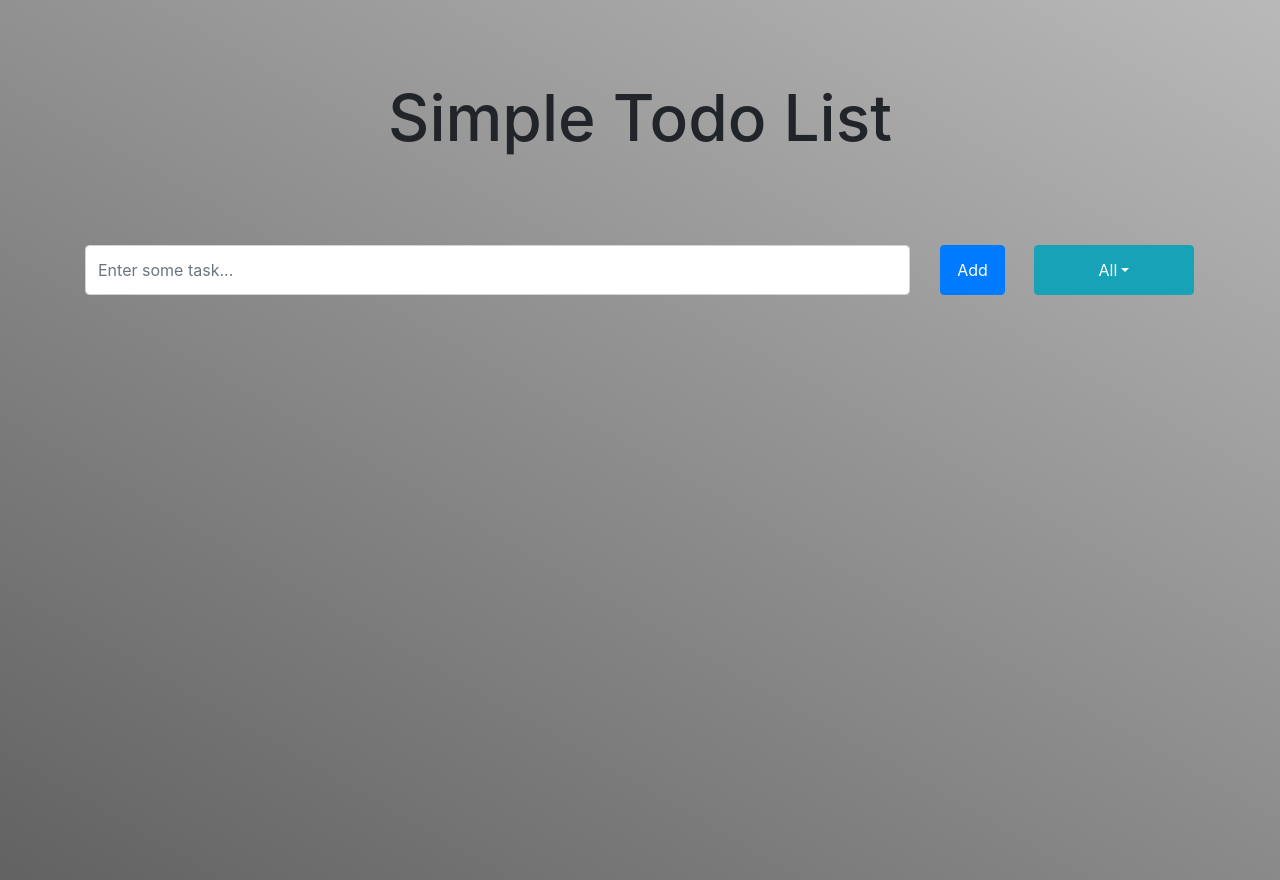
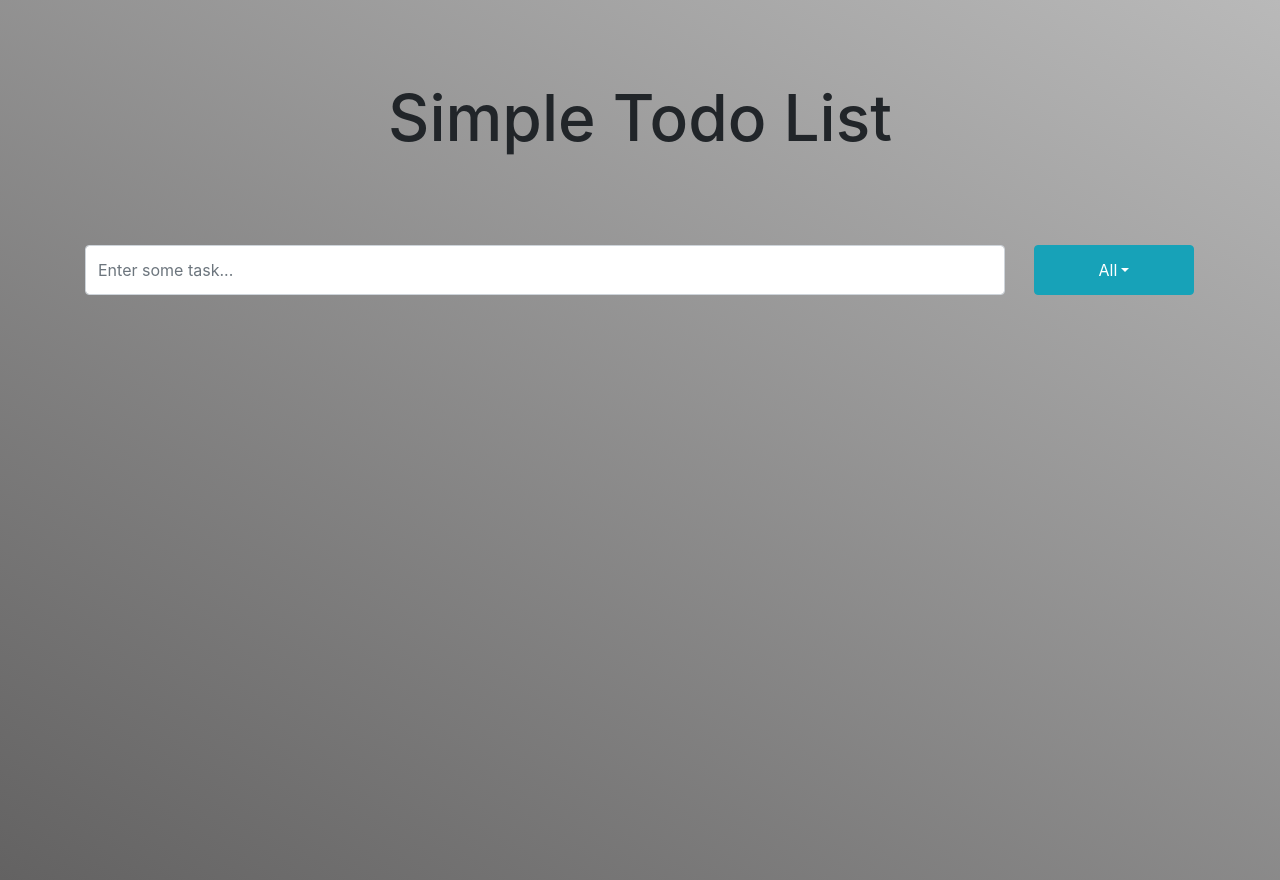
Before and after one commit to Branimir026/my-todo-list, a React (Create React App) app: page / in a window 1280 px wide. Built offline with nearby package versions, Linux system fonts and the light colour scheme.

Commit message:
Added onKeyPress for adding todos with Enter key

```diff
--- a/src/components/Form.js
+++ b/src/components/Form.js
@@ -5,7 +5,6 @@ import InputGroup from "react-bootstrap/InputGroup";
 import FormControl from "react-bootstrap/FormControl";
 import DropdownButton from "react-bootstrap/DropdownButton";
 import Dropdown from "react-bootstrap/Dropdown";
-import Button from "react-bootstrap/Button";
 import Col from "react-bootstrap/Col";
 
 function Form({
@@ -20,9 +19,8 @@ function Form({
     setInputText(e.target.value);
   };
 
-  const submitTodosHandler = (e) => {
-    e.preventDefault();
-    if (inputText !== "") {
+  const handleKeyPress = (e) => {
+    if (e.key === "Enter") {
       setTodos([
         ...todos,
         { text: inputText, isCompleted: false, id: uuidv4() },
@@ -37,25 +35,16 @@ function Form({
 
   return (
     <InputGroup>
-      <Col lg={9} xs={12}>
+      <Col lg={10} xs={12}>
         <FormControl
           placeholder="Enter some task..."
           aria-label="Enter some task..."
           aria-describedby="basic-addon2"
           value={inputText}
           onChange={inputTextHandler}
+          onKeyPress={handleKeyPress}
           className="formInput"
         />
-      </Col>
-      <Col lg={1} xs={4}>
-        <Button
-          variant="primary"
-          onClick={submitTodosHandler}
-          type="submit"
-          className="formButton"
-        >
-          <span>Add</span>
-        </Button>
       </Col>
       <Col lg={{ span: 2, offset: 0 }} xs={{ span: 6, offset: 2 }}>
         <DropdownButton
```
